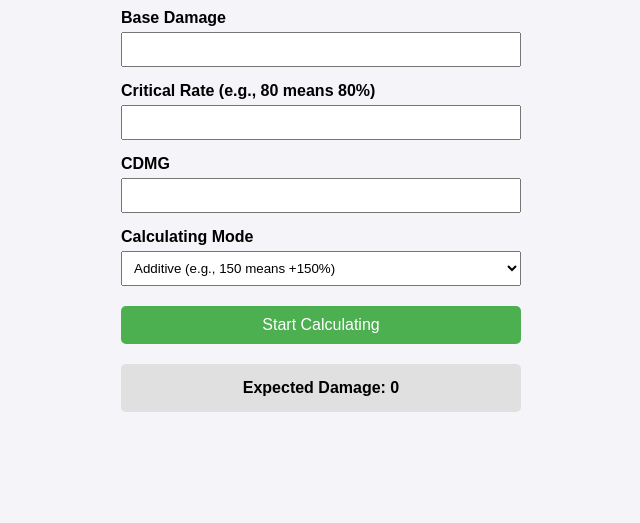
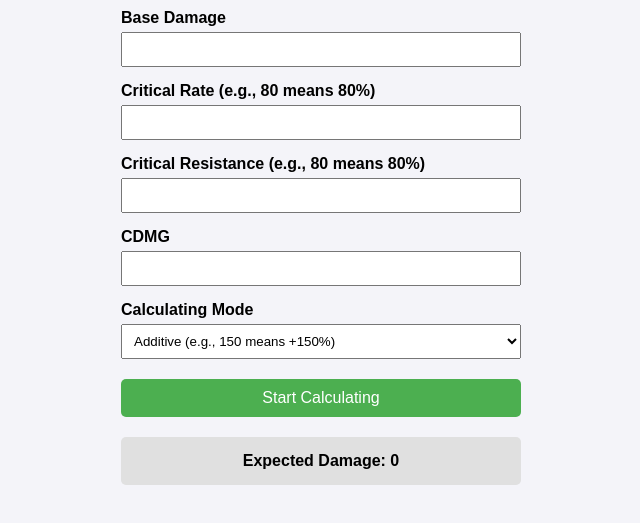
Before and after one commit to NyaWater/crit-calc, a plain HTML site: page index.html in a window 1280 px wide. Both pictures are taken after a click on the button "Start Calculating". Shown: the part 135-658 px from the top of the page, without its empty margins (319-959 px from the left). Drawn offline with Linux system fonts and the light colour scheme.

Commit message:
feat: add crit resistance logic

```diff
--- a/app.js
+++ b/app.js
@@ -3,12 +3,13 @@ const btn = document.getElementById('calc-btn');
 btn.addEventListener('click', function() {
     const dmg = Number(document.getElementById('dmg').value);
     const rate = Number(document.getElementById('rate').value);
+    const critRes = Number(document.getElementById('critRes').value);
     const crit = Number(document.getElementById('crit').value);
     const mode = document.getElementById('mode').value;
 
     // Calculate Expected Damage
     let critDmg = 0;
-    let realRate = Math.max(0, Math.min(100, rate));
+    let realRate = Math.max(0, Math.min(100, rate - critRes));
     if (mode === "add") {
         critDmg = dmg * (1 + crit/100);
     } else if (mode === "multiply") {
--- a/index.html
+++ b/index.html
@@ -13,6 +13,9 @@
 
     <label>Critical Rate (e.g., 80 means 80%)</label>
     <input type="number" id="rate">
+
+    <label>Critical Resistance (e.g., 80 means 80%)</label>
+    <input type="number" id="critRes">
 
     <label>CDMG</label>
     <input type="number" id="crit">
```
